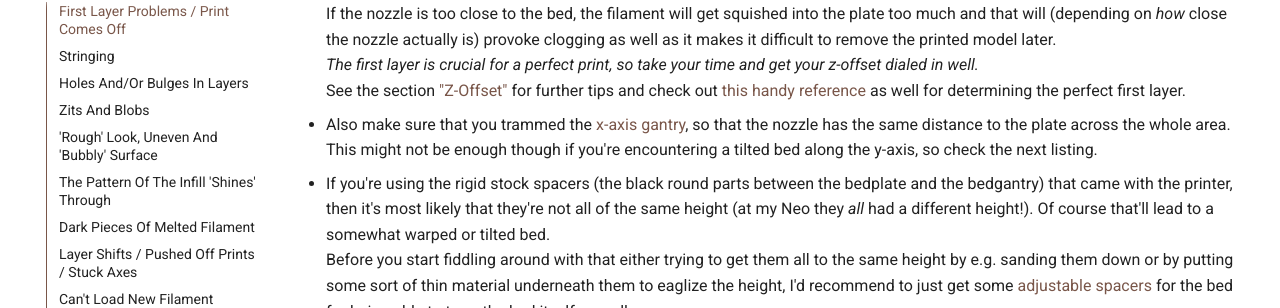
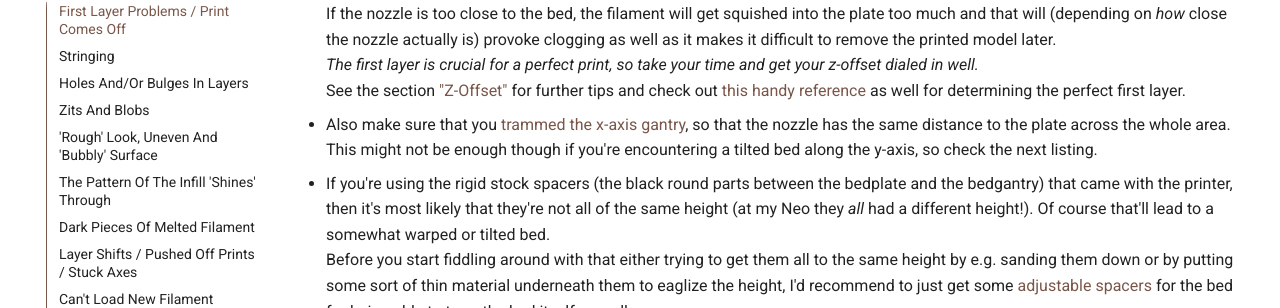
Before and after one commit to 1coderookie/KobraGoNeoInsights, an MkDocs documentation site: the page built from docs/problems.md, in a window 1280 px wide and 900 px high, scrolled down 528 px. Shown: the part 145-453 px from the top of the window. Built offline with MkDocs 1.6.1 and Material for MkDocs 9.7.7, drawn with Linux system fonts in a browser that asks for light colours; comment, search, counter and statistics services are not loaded; part of the change alters nothing that is shown.

```diff
--- a/docs/problems.md
+++ b/docs/problems.md
@@ -14,7 +14,7 @@ If you're having the problem that your first layer isn't consistent across the p
   If the nozzle is too close to the bed, the filament will get squished into the plate too much and that will (depending on *how* close the nozzle actually is) provoke clogging as well as it makes it difficult to remove the printed model later.
   *The first layer is crucial for a perfect print, so take your time and get your z-offset dialed in well.*
   See the section ["Z-Offset"](calibration.md#z-offset) for further tips and check out [this handy reference](https://i.imgur.com/hIcGr8U.png) as well for determining the perfect first layer.
-- Also make sure that you trammed the [x-axis gantry](hardware/axes.md#x-axis-gantry), so that the nozzle has the same distance to the plate across the whole area. This might not be enough though if you're encountering a tilted bed along the y-axis, so check the next listing.
+- Also make sure that you [trammed the x-axis gantry](hardware/axes.md#tramming-the-x-axis-gantry), so that the nozzle has the same distance to the plate across the whole area. This might not be enough though if you're encountering a tilted bed along the y-axis, so check the next listing.
 - If you're using the rigid stock spacers (the black round parts between the bedplate and the bedgantry) that came with the printer, then it's most likely that they're not all of the same height (at my Neo they *all* had a different height!). Of course that'll lead to a somewhat warped or tilted bed.
   Before you start fiddling around with that either trying to get them all to the same height by e.g. sanding them down or by putting some sort of thin material underneath them to eaglize the height, I'd recommend to just get some [adjustable spacers](hardware/bed.md#different-spacers) for the bed for being able to tram the bed itself as well.
 - I'd recommend to check the bedmesh values (query M503 through a program like e.g. OctoPrint, Pronterface to get them listed) or use e.g. OctoPrint for getting a meshview out of it. By doing so you can see how 'flat' and trammed the bed is.
```
